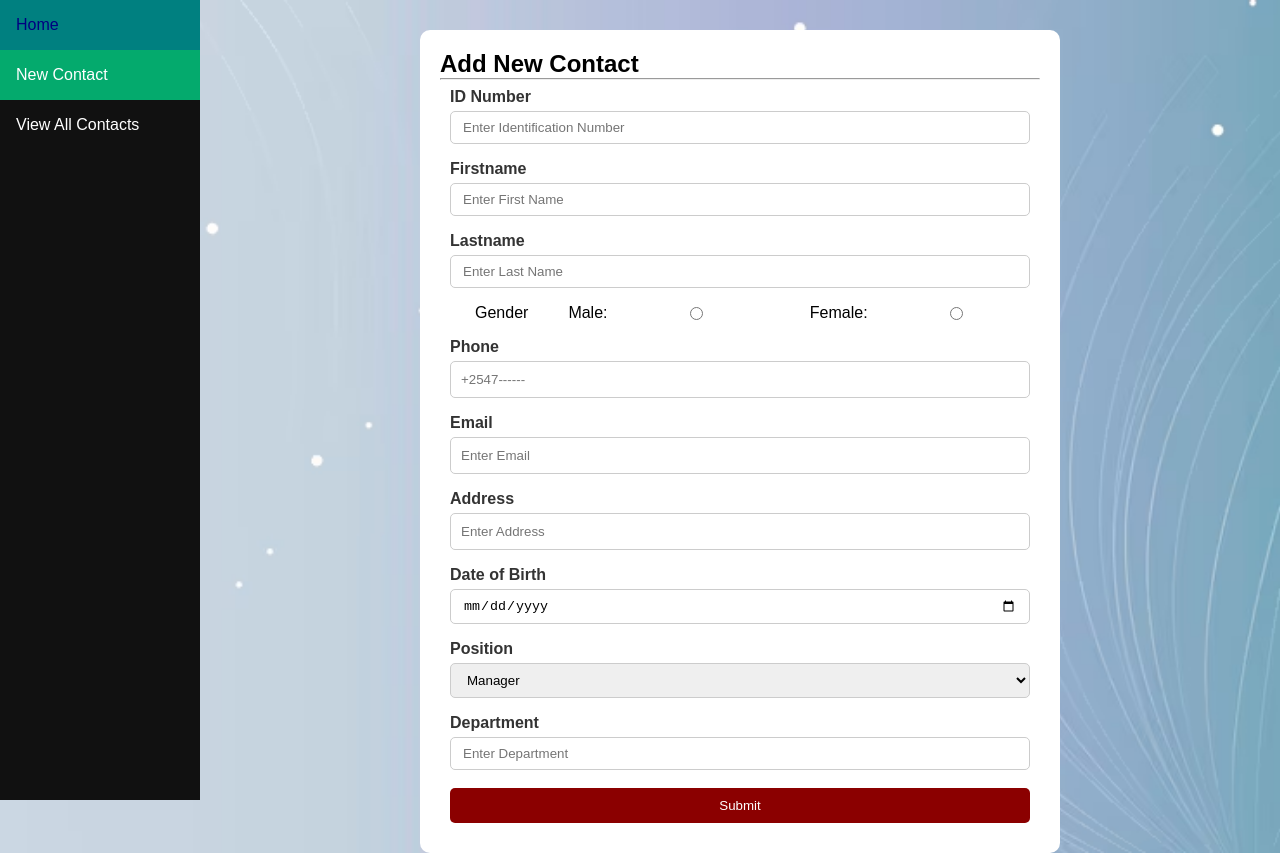
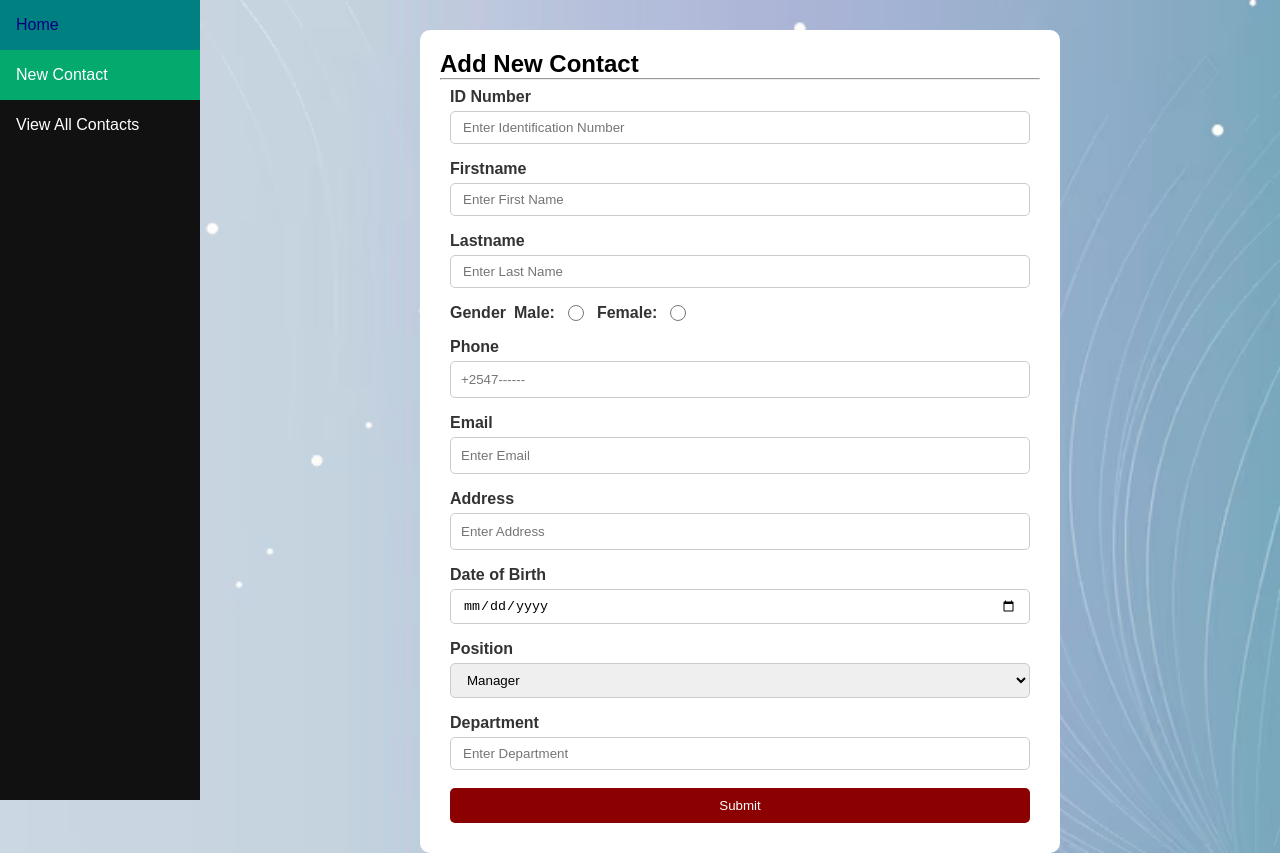
Before and after one commit to NjorogeAlvin/employee-management-app, a plain HTML site: page new-contact.html in a window 1280 px wide. Drawn offline with Linux system fonts and the light colour scheme.

Commit message:
Fixed the Gender radio buttons

```diff
--- a/styles.css
+++ b/styles.css
@@ -212,7 +212,10 @@ tr :hover{
 #gen label {
     display: inline;
     width: auto;
-    padding-left: 25px;
+    padding-left: 0;
+    font-weight: 600;
+    color: #333;
+    margin-right: 5px;
 }
 
 .form input{
@@ -220,7 +223,9 @@ tr :hover{
 }
 
 input[type="radio"]{
-    width: auto;
+        width: 16px !important;
+    height: 16px;
+    margin-right: 5px;
 }
 
 #submit button {
@@ -328,6 +333,7 @@ tr:nth-child(odd) {
 #gen {
     display: flex;
     align-items: center;
-    gap: 15px;
+    gap: 8px;
     padding: 8px 10px;
+    flex-wrap: wrap;
 }
```
